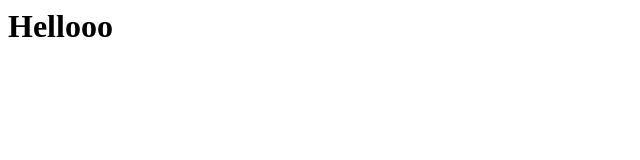
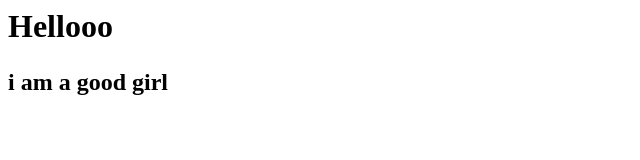
Before and after one commit to girija22/test123, a plain HTML site: page index.html in a window 1280 px wide. Shown: the whole page, without its empty margins (0-640 px from the left). Drawn offline with Linux system fonts and the light colour scheme.

Commit message:
First commit

```diff
--- a/index.html
+++ b/index.html
@@ -1,5 +1,6 @@
 <html>
 	<body>
 		<h1>Hellooo<h2>
-	<body>
-<html>
+		<p>i am a good girl<p>
+	</body>
+</html>
```
